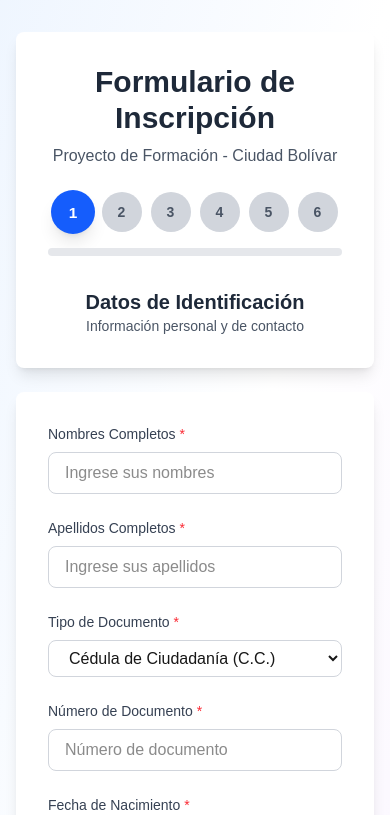
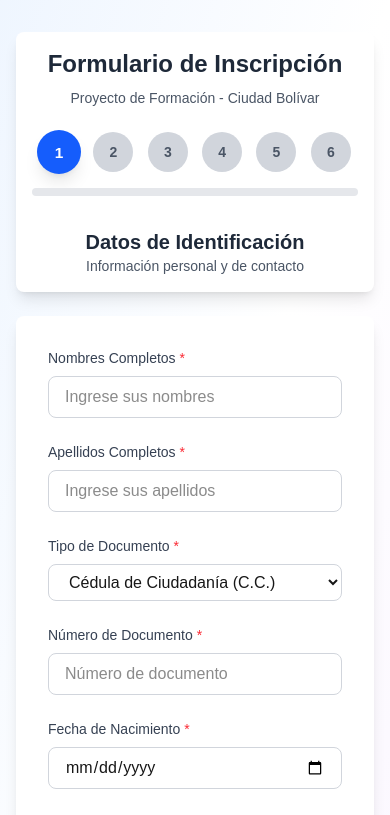
Before and after one commit to Geniorama/lms-asesol, a Next.js app: page /formulario-inscripcion in a window 390 px wide. Shown: the top 815 px of the page. Built offline with nearby package versions, Linux system fonts and the light colour scheme.

Commit message:
fix: ajuste limpiar progreso mobile

```diff
--- a/src/views/FormularioInscripcionView.tsx
+++ b/src/views/FormularioInscripcionView.tsx
@@ -407,25 +407,50 @@
     <div className="min-h-screen bg-linear-to-br from-blue-50 via-white to-purple-50 py-8 px-4">
       <div className="max-w-4xl mx-auto">
         {/* Header */}
-        <div className="bg-white rounded-lg shadow-lg p-8 mb-6">
-          <div className="flex justify-between items-start mb-6">
-            <div className="flex-1">
-              <h1 className="text-3xl font-bold text-center mb-2 text-gray-800">
+        <div className="bg-white rounded-lg shadow-lg p-4 md:p-8 mb-6">
+          <div className="mb-6 relative">
+            {/* Botón limpiar progreso - Solo visible en desktop en la esquina */}
+            {tieneProgresoGuardado && (
+              <div className="hidden md:block absolute top-0 right-0">
+                <button
+                  type="button"
+                  onClick={limpiarProgreso}
+                  className="inline-flex items-center gap-1 px-3 py-1.5 text-xs text-red-600 hover:text-red-800 bg-red-50 hover:bg-red-100 rounded-md transition-colors cursor-pointer border border-red-200"
+                  title="Limpiar progreso guardado"
+                >
+                  <svg className="w-3 h-3" fill="none" stroke="currentColor" viewBox="0 0 24 24">
+                    <path strokeLinecap="round" strokeLinejoin="round" strokeWidth={2} d="M19 7l-.867 12.142A2 2 0 0116.138 21H7.862a2 2 0 01-1.995-1.858L5 7m5 4v6m4-6v6m1-10V4a1 1 0 00-1-1h-4a1 1 0 00-1 1v3M4 7h16" />
+                  </svg>
+                  Limpiar progreso
+                </button>
+              </div>
+            )}
+
+            {/* Título */}
+            <div className="text-center">
+              <h1 className="text-2xl md:text-3xl font-bold mb-2 text-gray-800">
                 Formulario de Inscripción
               </h1>
-              <p className="text-center text-gray-600">
+              <p className="text-sm md:text-base text-gray-600">
                 Proyecto de Formación - Ciudad Bolívar
               </p>
             </div>
+
+            {/* Botón limpiar progreso - Solo visible en mobile, centrado debajo */}
             {tieneProgresoGuardado && (
-              <button
-                type="button"
-                onClick={limpiarProgreso}
-                className="text-xs text-red-600 hover:text-red-800 underline whitespace-nowrap cursor-pointer"
-                title="Limpiar progreso guardado"
-              >
-                Limpiar progreso
-              </button>
+              <div className="md:hidden flex justify-center mt-4">
+                <button
+                  type="button"
+                  onClick={limpiarProgreso}
+                  className="inline-flex items-center gap-1.5 px-4 py-2 text-sm text-red-600 hover:text-red-800 bg-red-50 hover:bg-red-100 rounded-lg transition-colors cursor-pointer border border-red-200 shadow-sm"
+                  title="Limpiar progreso guardado"
+                >
+                  <svg className="w-4 h-4" fill="none" stroke="currentColor" viewBox="0 0 24 24">
+                    <path strokeLinecap="round" strokeLinejoin="round" strokeWidth={2} d="M19 7l-.867 12.142A2 2 0 0116.138 21H7.862a2 2 0 01-1.995-1.858L5 7m5 4v6m4-6v6m1-10V4a1 1 0 00-1-1h-4a1 1 0 00-1 1v3M4 7h16" />
+                  </svg>
+                  Limpiar progreso guardado
+                </button>
+              </div>
             )}
           </div>
 
```
